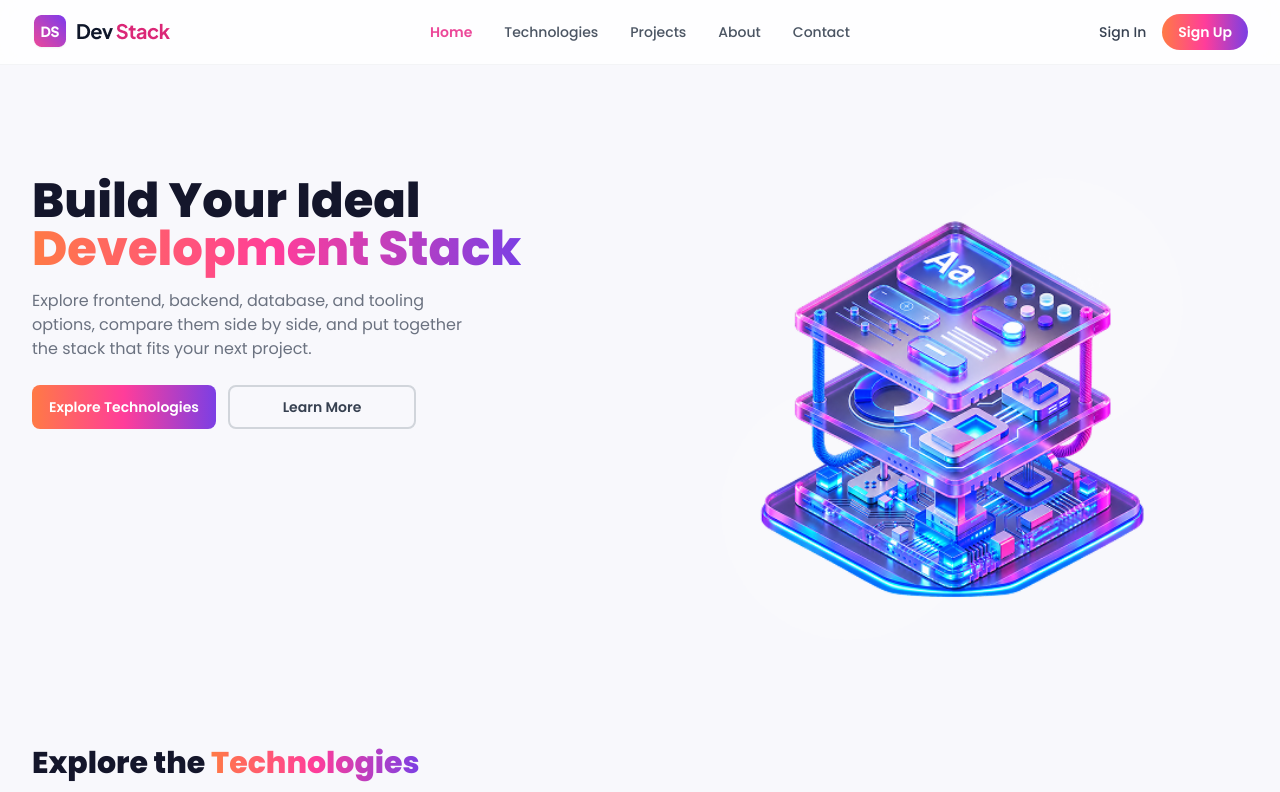
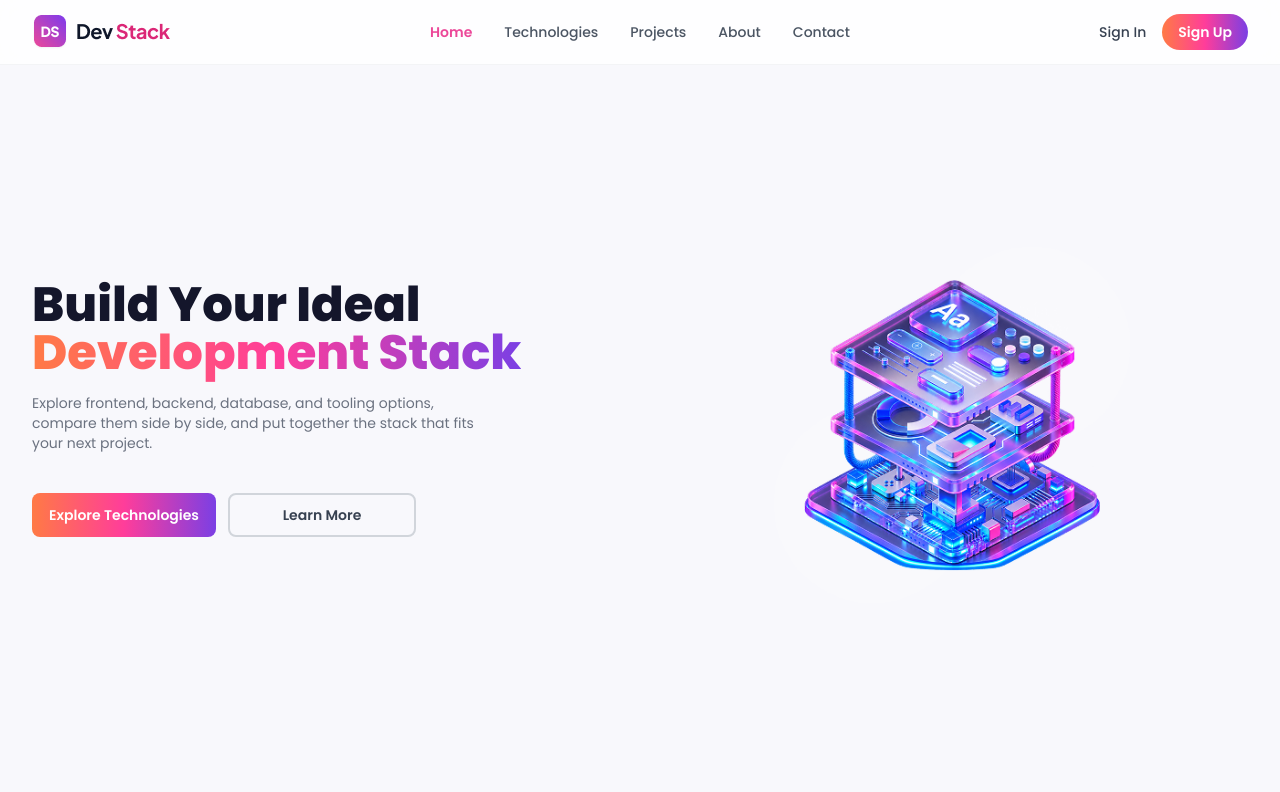
Before and after one commit to mehedijoy-dev/Ph-assignment-5, a React (Vite) app: page / in a window 1280 px wide. Shown: the top 792 px of the page. Built offline with nearby package versions, Linux system fonts and the light colour scheme.

Commit message:
style: add pink hover states to buttons, navbar links, and footer links

```diff
--- a/src/components/Hero.jsx
+++ b/src/components/Hero.jsx
@@ -4,9 +4,9 @@ export default function Hero() {
   return (
     <section
       id="home"
-      className="max-w-7xl mx-auto px-4 sm:px-6 lg:px-8 pt-20 pb-4 sm:pt-24 sm:pb-12 md:pt-28 md:pb-16"
+      className="max-w-7xl mx-auto px-4 sm:px-6 lg:px-8 pt-20 pb-2 sm:pt-24 sm:pb-6 md:pt-28 md:pb-8 min-h-[calc(100vh-64px)] flex items-center"
     >
-      <div className="grid md:grid-cols-2 gap-8 items-start">
+      <div className="grid md:grid-cols-2 gap-8 items-start w-full">
         <div className="text-center md:text-left">
           <h1 className="text-4xl sm:text-5xl font-extrabold leading-tight">
             Build Your Ideal
@@ -14,33 +14,39 @@ export default function Hero() {
             <span className="text-gradient-brand">Development Stack</span>
           </h1>
 
-          <p className="mt-4 text-gray-500 text-sm sm:text-base max-w-md mx-auto md:mx-0">
+          <p className="mt-4 text-gray-500 text-xs sm:text-sm max-w-md mx-auto md:mx-0">
             Explore frontend, backend, database, and tooling options, compare
             them side by side, and put together the stack that fits your next
             project.
           </p>
 
-          <div className="mt-6 flex items-center justify-center md:justify-start gap-3 w-full max-w-xs sm:max-w-sm mx-auto md:mx-0">
+          <div className="mt-10 flex items-center justify-center md:justify-start gap-3 w-full max-w-xs sm:max-w-sm mx-auto md:mx-0">
             <a
               href="#technologies"
+              onClick={(e) => {
+                e.preventDefault();
+                document
+                  .getElementById("technologies")
+                  .scrollIntoView({ behavior: "smooth" });
+              }}
               className="btn-gradient flex-1 inline-flex items-center justify-center font-semibold text-xs sm:text-sm h-11 px-3 rounded-lg whitespace-nowrap"
             >
               Explore Technologies
             </a>
             <a
               href="#about"
-              className="flex-1 inline-flex items-center justify-center font-semibold text-xs sm:text-sm h-11 px-3 rounded-lg border-2 border-gray-300 text-gray-700 hover:border-gray-400 hover:bg-gray-50 transition-colors whitespace-nowrap"
+              className="flex-1 inline-flex items-center justify-center font-semibold text-xs sm:text-sm h-11 px-3 rounded-lg border-2 border-gray-300 text-gray-700 hover:text-pink-500 hover:border-pink-400 hover:bg-pink-50 hover:-translate-y-0.5 transition-all whitespace-nowrap"
             >
               Learn More
             </a>
           </div>
         </div>
 
-        <div className="w-full flex justify-center items-center -mt-12 sm:-mt-16 md:-mt-16 -mb-4 sm:-mb-6">
+        <div className="w-full flex justify-center items-center mt-2 md:-mt-24">
           <img
             src={bannerImage}
             alt="Technology stack illustration"
-            className="w-full h-auto object-contain max-w-[380px] sm:max-w-[480px] md:max-w-none scale-125 sm:scale-135 md:scale-105"
+            className="w-full h-auto object-contain max-w-[300px] sm:max-w-[360px] md:max-w-[480px]"
           />
         </div>
       </div>
--- a/src/components/Navbar.jsx
+++ b/src/components/Navbar.jsx
@@ -57,7 +57,7 @@ export default function Navbar() {
         </nav>
 
         <div className="flex items-center gap-1 sm:gap-3 shrink-0">
-          <button className="text-xs sm:text-sm font-medium text-gray-700 hover:text-gray-900 px-1">
+          <button className="text-xs sm:text-sm font-medium text-gray-700 hover:text-pink-500 px-1 transition-colors">
             Sign In
           </button>
           <button className="btn-gradient text-xs sm:text-sm font-semibold px-2.5 sm:px-4 py-1.5 sm:py-2 rounded-full whitespace-nowrap">
--- a/src/index.css
+++ b/src/index.css
@@ -65,3 +65,8 @@ body {
   background: #d9d9e6;
   border-radius: 999px;
 }
+
+header nav a:hover,
+footer a:hover {
+  color: #ec4899 !important;
+}
```
